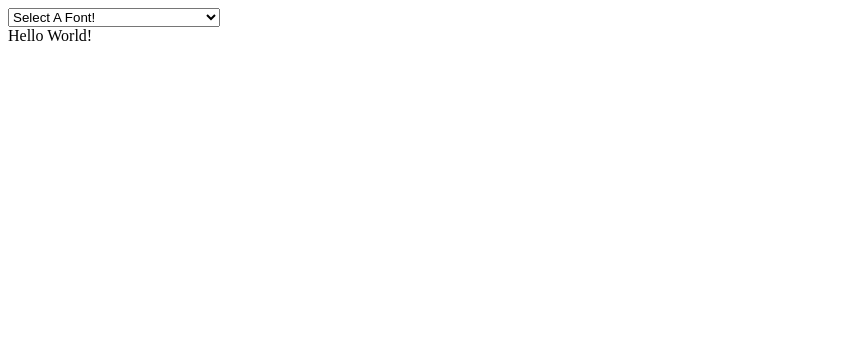
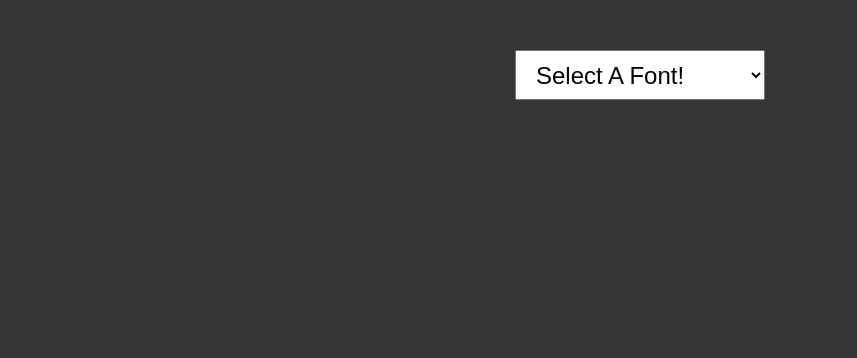
Before and after one commit to elharony/Google-Fonts-Previewer, a plain HTML site: page index.html in a window 1280 px wide. Shown: the top 358 px of the page, without its empty margins (0-857 px from the left). Drawn offline with Linux system fonts and the light colour scheme; a web font is replaced by a local one.

Commit message:
Add simple UI styling

```diff
--- a/css/main.sass
+++ b/css/main.sass
@@ -0,0 +1,21 @@
+body
+    background: #363636
+
+.controls
+    margin: 50px auto
+    text-align: center
+
+    #fonts
+        width: 250px
+        height: 50px
+        font-size: 1.5rem
+        padding-left: 1rem
+
+#content
+    position: absolute
+    top: 50%
+    left: 50%
+    font-size: 4rem
+    color: #fbfbfb
+    text-align: center
+    transform: translate(-50%, -50%)
--- a/index.html
+++ b/index.html
@@ -14,9 +14,12 @@
 </head>
 <body>
 
-    <select id="fonts">
-        <option value="">Select A Font!</option>
-    </select>
+    <div class="controls">
+        <select id="fonts">
+            <option value="">Select A Font!</option>
+        </select>
+    </div>
+
     <div id="content">Hello World!</div>
 
     <script src="js/main.js"></script>
```
Also changed, not shown: css/main.css.
